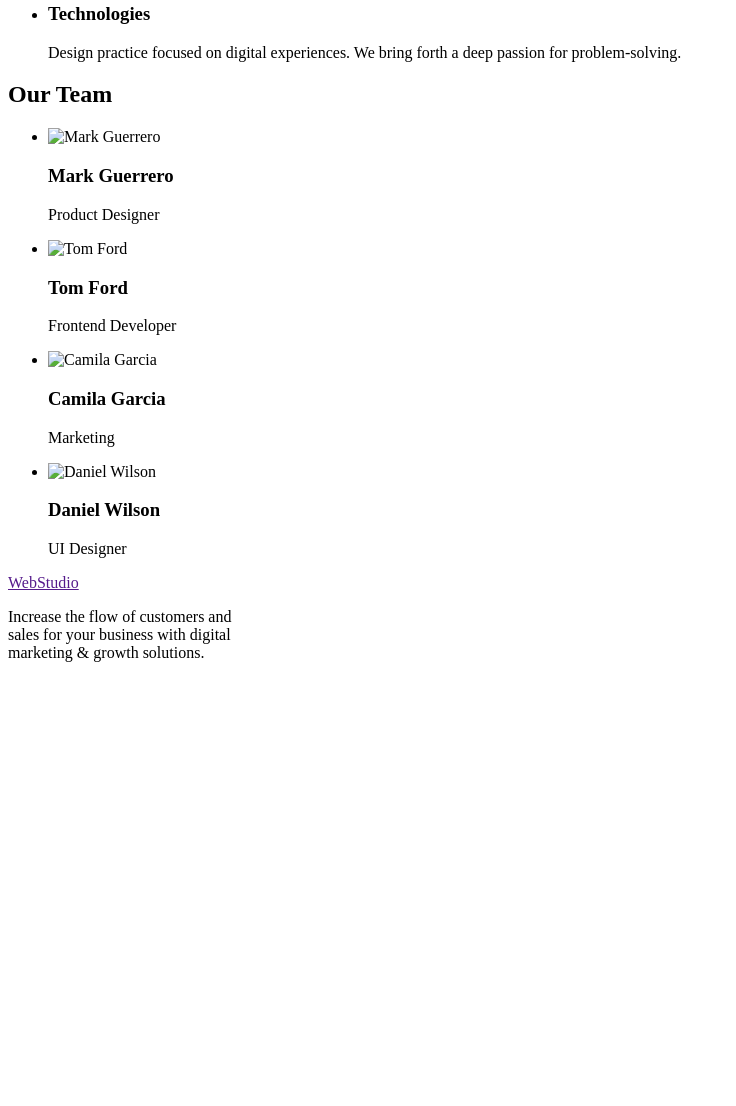
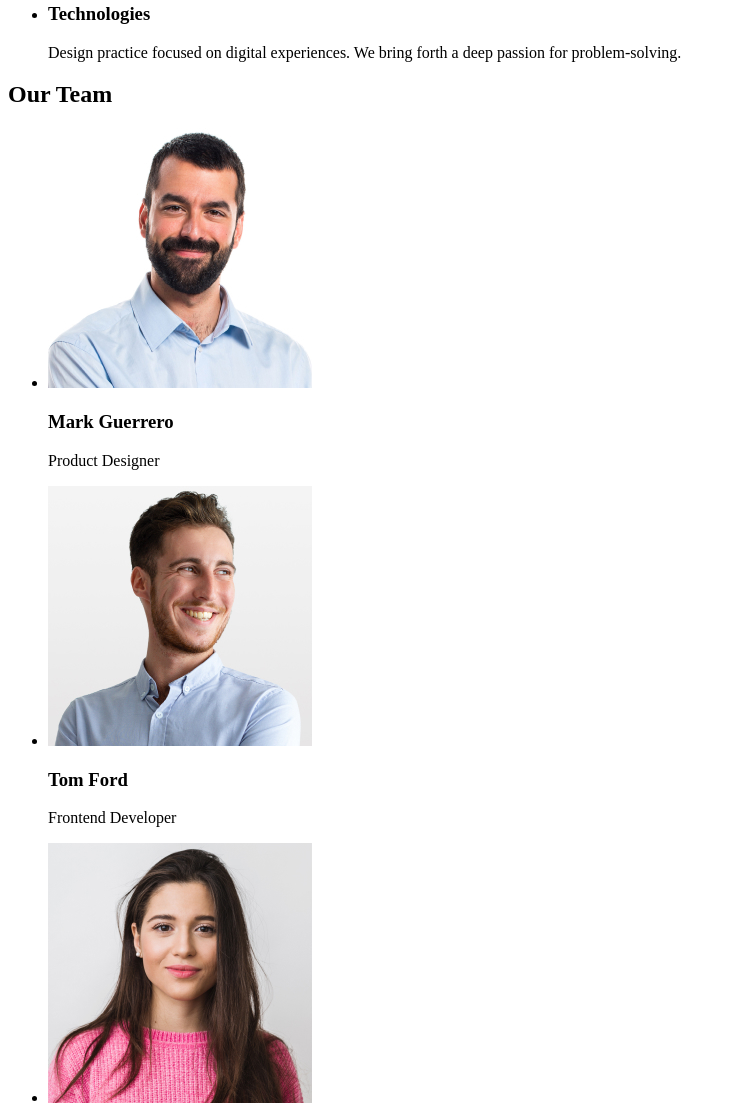
Before and after one commit to VeronikaSupriaha/goit-markup-hw-01, a plain HTML site: page index.html in a window 1280 px wide. Shown: the part 493-1599 px from the top of the page, without its empty margins (0-736 px from the left). Before the commit the page ends 1171 px from the top, so only its background shows below. Drawn offline with Linux system fonts and the light colour scheme.

Commit message:
hw1
hw1 - закінчена, з зображеннями

```diff
--- a/index.html
+++ b/index.html
@@ -67,7 +67,7 @@
     <h2> Our Team </h2>
     <ul>
         <li>
-            <img src=""
+            <img src="./images/mark_guerrero.jpg"
             alt="Mark Guerrero"
             width="264"
             height="260">
@@ -75,7 +75,7 @@
             <p> Product Designer </p>
         </li>
         <li>
-            <img src=""
+            <img src="./images/tom_ford.jpg"
             alt="Tom Ford"
             width="264"
             height="260">
@@ -83,7 +83,7 @@
             <p> Frontend Developer </p>
         </li>
         <li>
-            <img src=""
+            <img src="./images/camila_garcia.jpg"
             alt="Camila Garcia"
             width="264"
             height="260">
@@ -91,7 +91,7 @@
             <p> Marketing </p>
         </li>
         <li>
-            <img src=""
+            <img src="./images/daniel_wilson.jpg"
             alt="Daniel Wilson"
             width="264"
             height="260">
```
Also changed, not shown: images/camila_garcia.jpg (added), images/daniel_wilson.jpg (added), images/mark_guerrero.jpg (added), images/tom_ford.jpg (added).
